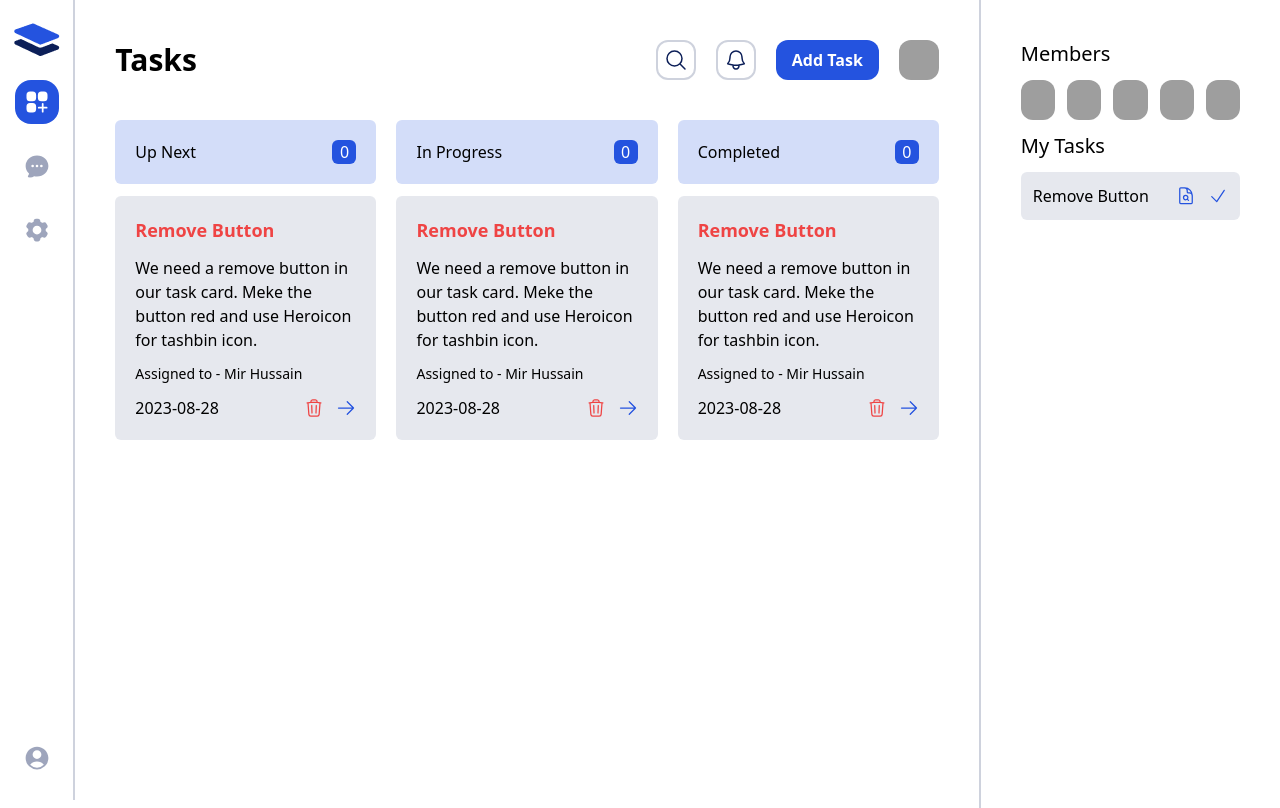
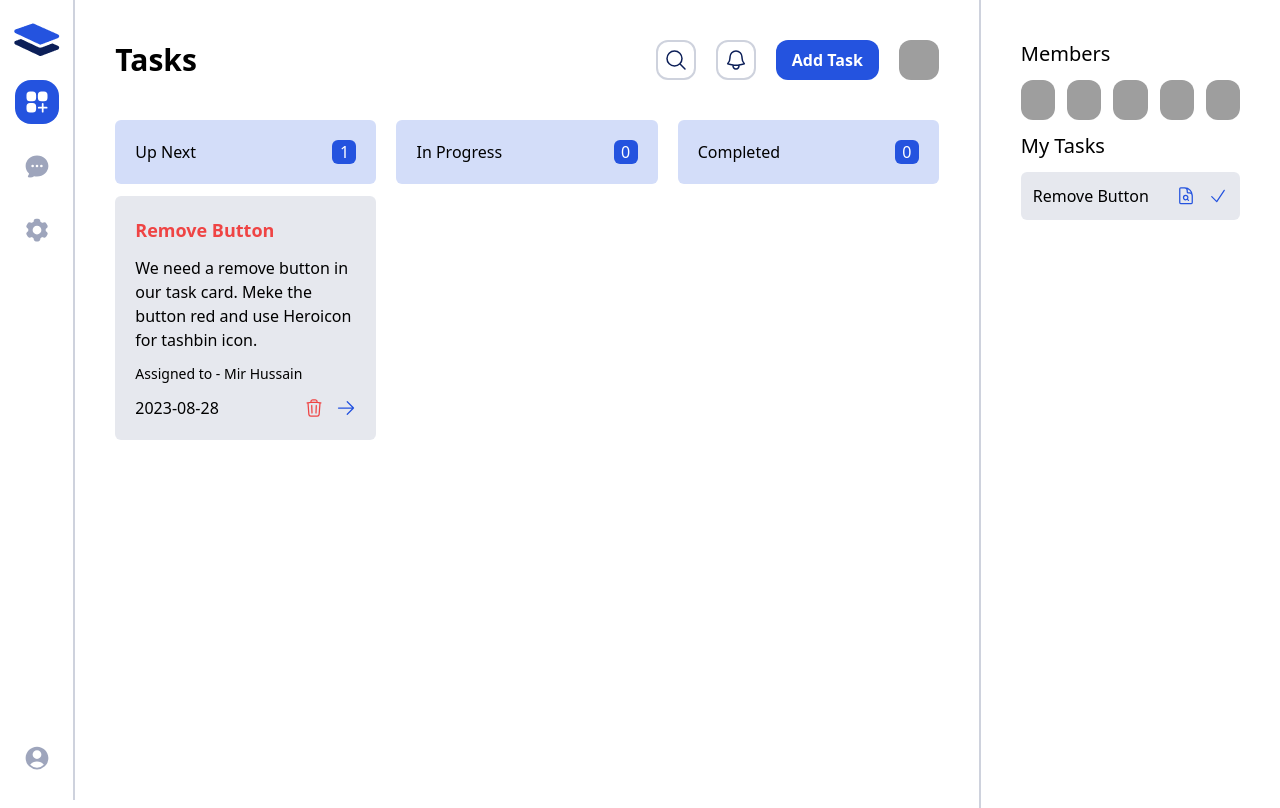
Before and after one commit to saidureg/taskmaster-redux, a React (Vite) app: page / in a window 1280 px wide. Shown: the top 808 px of the page. Built offline with nearby package versions, Linux system fonts and the light colour scheme; grey boxes are pictures that could not be loaded.

Commit message:
add userslice for my task section

```diff
--- a/src/components/tasks/MyTasks.jsx
+++ b/src/components/tasks/MyTasks.jsx
@@ -1,24 +1,17 @@
 import {
   CheckIcon,
   DocumentMagnifyingGlassIcon,
-} from '@heroicons/react/24/outline';
+} from "@heroicons/react/24/outline";
+import { useSelector } from "react-redux";
 
 const MyTasks = () => {
-  const item = {
-    id: 1,
-    status: 'pending',
-    title: 'Remove Button',
-    description:
-      'We need a remove button in our task card. Meke the button red and use Heroicon for tashbin icon.',
-    date: '2023-08-28',
-    assignedTo: 'Mir Hussain',
-    priority: 'high',
-  };
+  const { tasks } = useSelector((state) => state.tasksSlice);
 
   return (
     <div>
       <h1 className="text-xl my-3">My Tasks</h1>
       <div className=" h-[750px] overflow-auto space-y-3">
+        {tasks?.map((item) => (
           <div
             key={item.id}
             className="bg-secondary/10 rounded-md p-3 flex justify-between"
@@ -33,6 +26,7 @@ const MyTasks = () => {
               </button>
             </div>
           </div>
+        ))}
       </div>
     </div>
   );
--- a/src/pages/Tasks.jsx
+++ b/src/pages/Tasks.jsx
@@ -8,6 +8,10 @@ import { useSelector } from "react-redux";
 const Tasks = () => {
   const [isOpen, setIsOpen] = useState(false);
   const { tasks } = useSelector((state) => state.tasksSlice);
+
+  const pendingTasks = tasks.filter((task) => task.status === "pending");
+  const runningTasks = tasks.filter((task) => task.status === "running");
+  const completedTasks = tasks.filter((task) => task.status === "completed");
 
   return (
     <div className="h-screen grid grid-cols-12">
@@ -44,11 +48,11 @@ const Tasks = () => {
             <div className="flex sticky top-0 justify-between bg-[#D3DDF9] p-5 rounded-md mb-3">
               <h1>Up Next</h1>
               <p className="bg-primary text-white w-6 h-6 grid place-content-center rounded-md">
-                0
+                {pendingTasks?.length}
               </p>
             </div>
             <div className="space-y-3">
-              {tasks.map((task) => (
+              {pendingTasks?.map((task) => (
                 <TaskCard key={task.id} task={task} />
               ))}
             </div>
@@ -57,11 +61,11 @@ const Tasks = () => {
             <div className="flex sticky top-0 justify-between bg-[#D3DDF9] p-5 rounded-md mb-3">
               <h1>In Progress</h1>
               <p className="bg-primary text-white w-6 h-6 grid place-content-center rounded-md">
-                0
+                {runningTasks?.length}
               </p>
             </div>
             <div className="space-y-3">
-              {tasks.map((task) => (
+              {runningTasks?.map((task) => (
                 <TaskCard key={task.id} task={task} />
               ))}
             </div>
@@ -70,11 +74,11 @@ const Tasks = () => {
             <div className="flex sticky top-0 justify-between bg-[#D3DDF9] p-5 rounded-md mb-3">
               <h1>Completed</h1>
               <p className="bg-primary text-white w-6 h-6 grid place-content-center rounded-md">
-                0
+                {completedTasks?.length}
               </p>
             </div>
             <div className="space-y-3">
-              {tasks.map((task) => (
+              {completedTasks?.map((task) => (
                 <TaskCard key={task.id} task={task} />
               ))}
             </div>
--- /dev/null
+++ b/src/redux/features/user/userSlice.js
@@ -0,0 +1,15 @@
+import { createSlice } from "@reduxjs/toolkit";
+
+const initialState = {
+  name: "Saidur Rahaman",
+  email: "saidur@gmail.com",
+  userTasks: [],
+};
+
+const userSlice = createSlice({
+  name: "userSlice",
+  initialState,
+  reducers: {},
+});
+
+export default userSlice.reducer;
--- a/src/redux/store.js
+++ b/src/redux/store.js
@@ -1,9 +1,11 @@
 import { configureStore } from "@reduxjs/toolkit";
 import tasksSlice from "./features/tasks/tasksSlice";
+import userSlice from "./features/user/userSlice";
 
 const store = configureStore({
   reducer: {
     tasksSlice: tasksSlice,
+    userSlice: userSlice,
   },
 });
 
```
Lines whose indentation alone changed are shown as unchanged.
